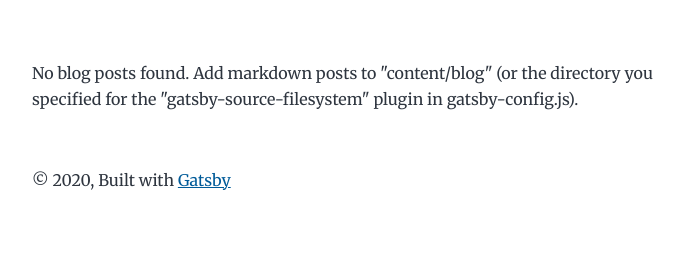
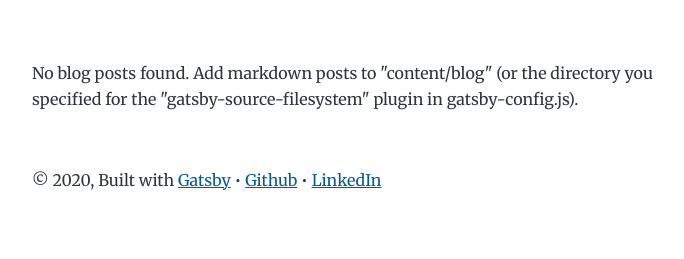
Before and after one commit to Hilman-Azfar/netlify-cms, a Gatsby site: page / in a window 1280 px wide. Shown: the part 213-472 px from the top of the page, without its empty margins (292-976 px from the left). Built offline with nearby package versions, Linux system fonts and the light colour scheme; Gatsby itself is replaced by a stand-in of ours.

Commit message:
changed sitemetadata

```diff
--- a/gatsby-config.js
+++ b/gatsby-config.js
@@ -7,6 +7,8 @@ module.exports = {
     },
     description: `A blog for my knowledge bucket`,
     siteUrl: `https://thought-droplet.netlify.app/`,
+    github: `Hilman-Azfar`,
+    linkedIn: `Hilman-Azfar`,
   },
   plugins: [
     `gatsby-plugin-netlify-cms`,
--- a/src/components/bio.js
+++ b/src/components/bio.js
@@ -32,7 +32,6 @@ const Bio = () => {
 
   // Set these values by editing "siteMetadata" in gatsby-config.js
   const author = data.site.siteMetadata?.author
-  const social = data.site.siteMetadata?.social
 
   const avatar = data?.avatar?.childImageSharp?.fixed
 
--- a/src/components/layout.js
+++ b/src/components/layout.js
@@ -1,10 +1,23 @@
 import React from "react"
-import { Link } from "gatsby"
+import { Link, useStaticQuery } from "gatsby"
 
 const Layout = ({ location, title, children }) => {
   const rootPath = `${__PATH_PREFIX__}/`
   const isRootPath = location.pathname === rootPath
-  let header
+  let header;
+
+  const data = useStaticQuery(graphql`
+    query links {
+      site {
+          siteMetadata {
+            github
+            linkedIn
+          }
+      }
+    }
+  `)
+
+  const links = data.site.siteMetadata;
 
   if (isRootPath) {
     header = (
@@ -28,6 +41,19 @@ const Layout = ({ location, title, children }) => {
         © {new Date().getFullYear()}, Built with
         {` `}
         <a href="https://www.gatsbyjs.com">Gatsby</a>
+        {` • `}
+        {
+          links?.github
+          ? (<a href={`https://github.com/${links.github}`}>Github</a>)
+          : null
+        }
+        {` • `}
+        {
+          links?.linkedIn
+          ? (<a href={`https://linkedin.com/in/${links.linkedIn}`}>LinkedIn</a>)
+          : null
+        }
+
       </footer>
     </div>
   )
```
Also changed, not shown: content/assets/profile-pic.jpg, content/assets/profile-pic1.jpg (added).
